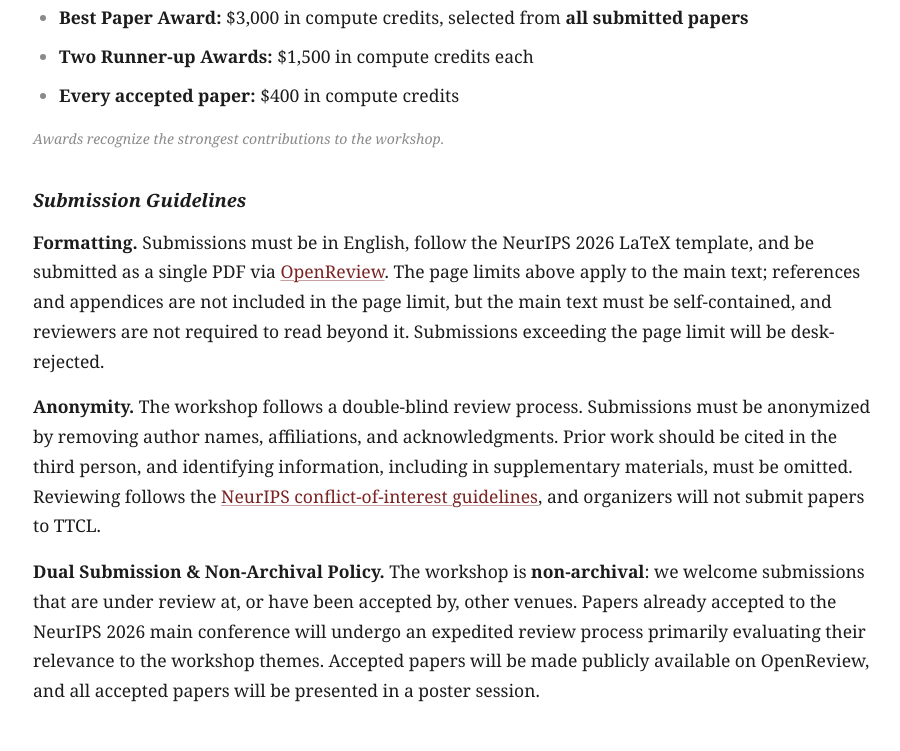
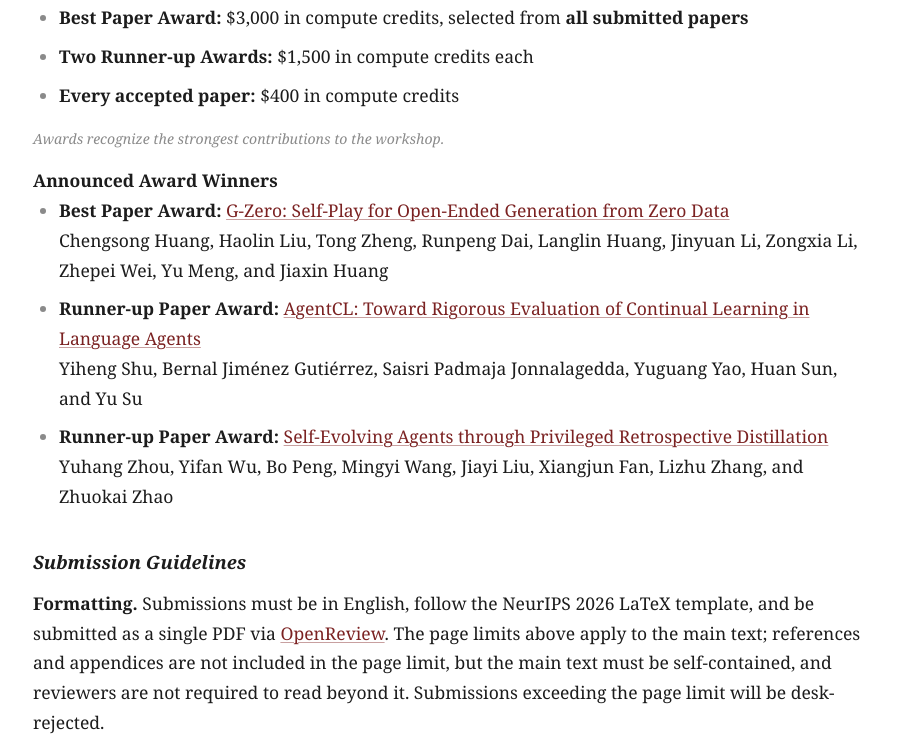
Before and after one commit to ttcl-agents/ttcl-agents.github.io, a plain HTML site: page index.html in a window 1280 px wide. Shown: the part 2708-3459 px from the top of the page, without its empty margins (187-1087 px from the left). Drawn offline with Linux system fonts and the light colour scheme.

Commit message:
Announce best paper and runner-up award winners

```diff
--- a/index.html
+++ b/index.html
@@ -139,6 +139,25 @@
         </ul>
         <p class="note">Awards recognize the strongest contributions to the workshop.</p>
 
+        <h4>Announced Award Winners</h4>
+        <ul>
+          <li>
+            <strong>Best Paper Award:</strong>
+            <a href="https://arxiv.org/abs/2605.09959" target="_blank" rel="noopener">G-Zero: Self-Play for Open-Ended Generation from Zero Data</a><br>
+            Chengsong Huang, Haolin Liu, Tong Zheng, Runpeng Dai, Langlin Huang, Jinyuan Li, Zongxia Li, Zhepei Wei, Yu Meng, and Jiaxin Huang
+          </li>
+          <li>
+            <strong>Runner-up Paper Award:</strong>
+            <a href="https://arxiv.org/abs/2606.02461" target="_blank" rel="noopener">AgentCL: Toward Rigorous Evaluation of Continual Learning in Language Agents</a><br>
+            Yiheng Shu, Bernal Jiménez Gutiérrez, Saisri Padmaja Jonnalagedda, Yuguang Yao, Huan Sun, and Yu Su
+          </li>
+          <li>
+            <strong>Runner-up Paper Award:</strong>
+            <a href="https://arxiv.org/abs/2610.27495" target="_blank" rel="noopener">Self-Evolving Agents through Privileged Retrospective Distillation</a><br>
+            Yuhang Zhou, Yifan Wu, Bo Peng, Mingyi Wang, Jiayi Liu, Xiangjun Fan, Lizhu Zhang, and Zhuokai Zhao
+          </li>
+        </ul>
+
         <h3 id="guidelines">Submission Guidelines</h3>
         <p>
           <strong>Formatting.</strong> Submissions must be in English, follow the NeurIPS 2026 LaTeX template, and be
@@ -251,9 +270,9 @@
               <tr><td>12:45 – 13:15</td><td>Invited Talk — Cansu Sancaktar</td></tr>
               <tr><td>13:15 – 13:45</td><td>Invited Talk — Jiafei Duan</td></tr>
               <tr class="break"><td>13:45 – 14:45</td><td>Poster Session &amp; Coffee B</td></tr>
-              <tr><td>14:45 – 15:00</td><td>Paper Award Presentation — Best Paper</td></tr>
-              <tr><td>15:00 – 15:15</td><td>Paper Award Presentation — Runner-up Paper 1</td></tr>
-              <tr><td>15:15 – 15:30</td><td>Paper Award Presentation — Runner-up Paper 2</td></tr>
+              <tr><td>14:45 – 15:00</td><td>Paper Award Presentation — Best Paper: <a href="https://arxiv.org/abs/2605.09959" target="_blank" rel="noopener">G-Zero</a></td></tr>
+              <tr><td>15:00 – 15:15</td><td>Paper Award Presentation — Runner-up: <a href="https://arxiv.org/abs/2606.02461" target="_blank" rel="noopener">AgentCL</a></td></tr>
+              <tr><td>15:15 – 15:30</td><td>Paper Award Presentation — Runner-up: <a href="https://arxiv.org/abs/2610.27495" target="_blank" rel="noopener">Self-Evolving Agents</a></td></tr>
               <tr><td>15:30 – 16:20</td><td>Panel Discussion</td></tr>
               <tr><td>16:20 – 16:45</td><td>Breakout &amp; Networking</td></tr>
               <tr><td>16:45 – 17:00</td><td>Closing</td></tr>
```
